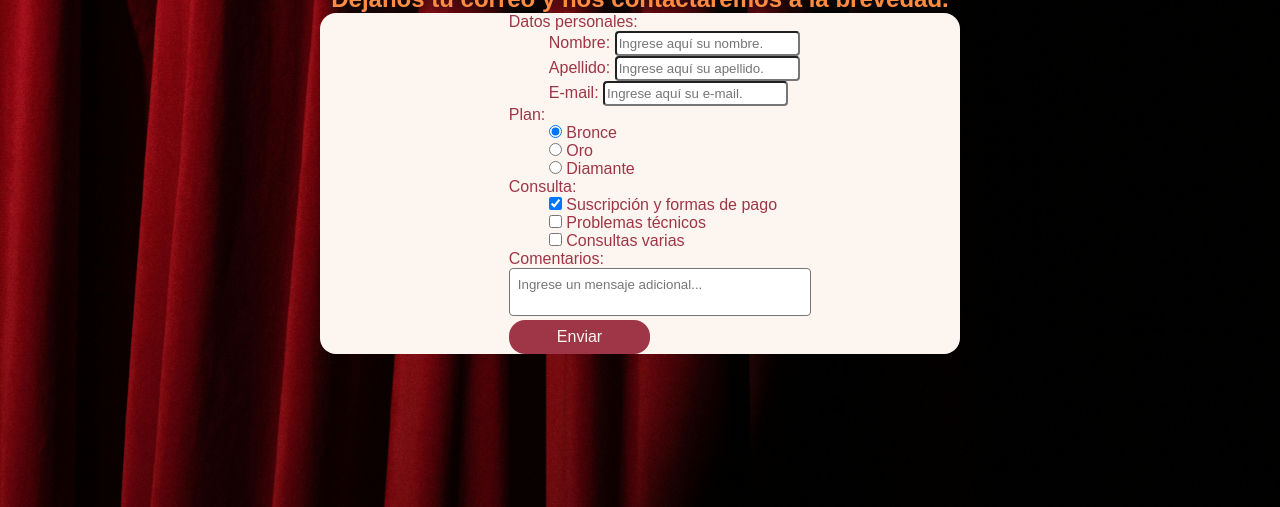
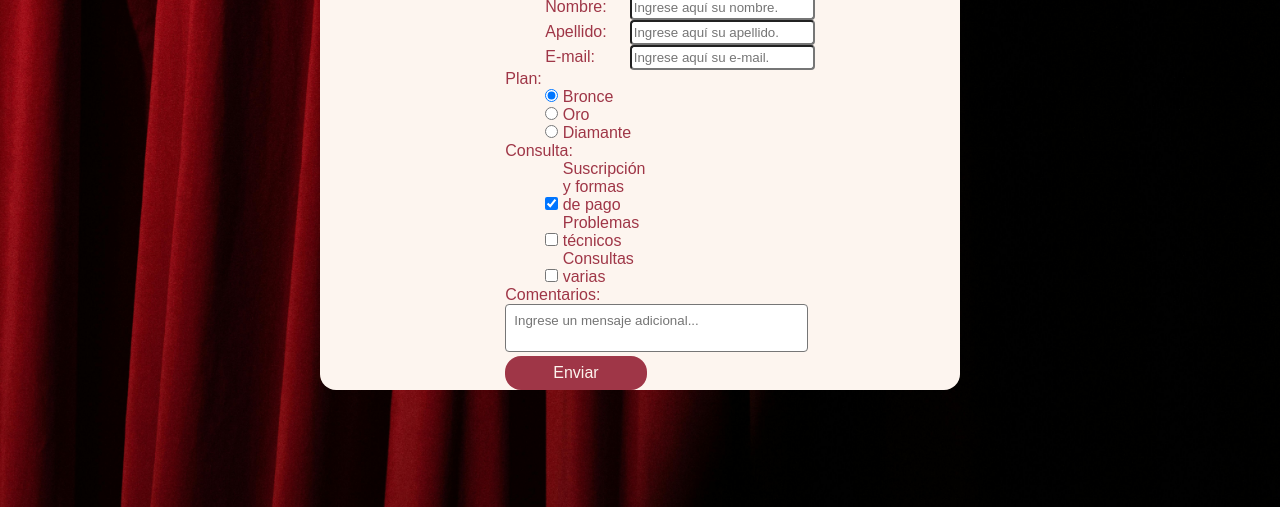
Before and after one commit to CristianMogensen/Proyecto_CaC, a plain HTML site: page template/contacto.html in a window 1280 px wide. Shown: the part 293-800 px from the top of the page. Drawn offline with nearby package versions, Linux system fonts and the light colour scheme; a web font is replaced by a local one.

Commit message:
Se alinearon los campos del formulario
Se modifico el archivo contacto_style.css agregando un estilo al label para que las etiquetas del formulario estén alineadas.

```diff
--- a/static/css/contacto_style.css
+++ b/static/css/contacto_style.css
@@ -190,6 +190,10 @@
     justify-content: space-around;
     align-content: space-around;
 }
+label{
+    display: inline-block;
+    width: 80px;
+  }
 
 input {
     font-family: var(--primary-font);
--- a/template/contacto.html
+++ b/template/contacto.html
@@ -120,8 +120,6 @@
 
     <!-- JavaScript externo -->
     <script src="../static/scripts/index.js"></script>
-    <!--Bootstrap-->
-    <script src="https://cdn.jsdelivr.net/npm/bootstrap@5.3.3/dist/js/bootstrap.bundle.min.js" integrity="sha384-YvpcrYf0tY3lHB60NNkmXc5s9fDVZLESaAA55NDzOxhy9GkcIdslK1eN7N6jIeHz" crossorigin="anonymous"></script>
 </body>
 
 </html>
```
Also changed, not shown: template/catalogo.html (+0 -1 lines).
